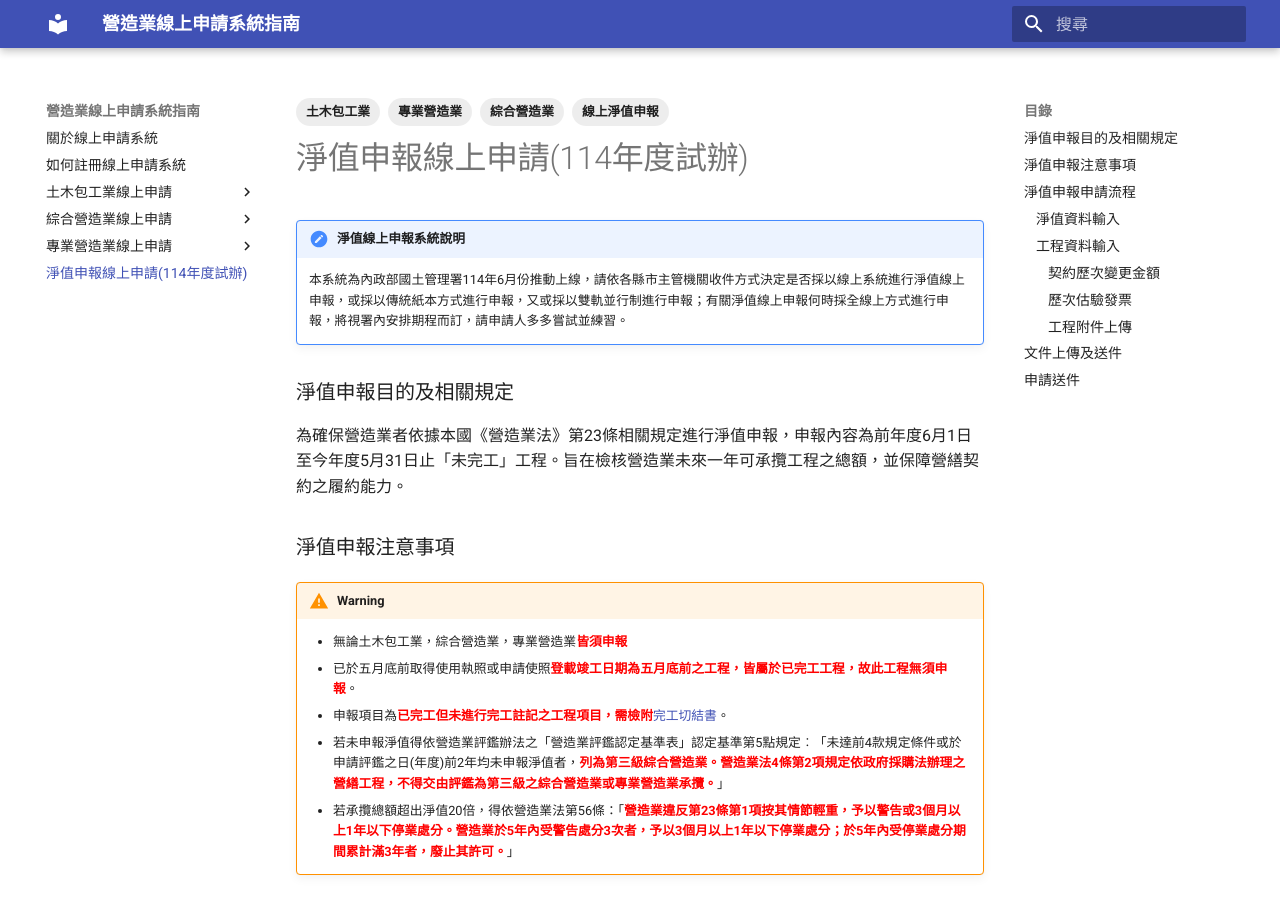
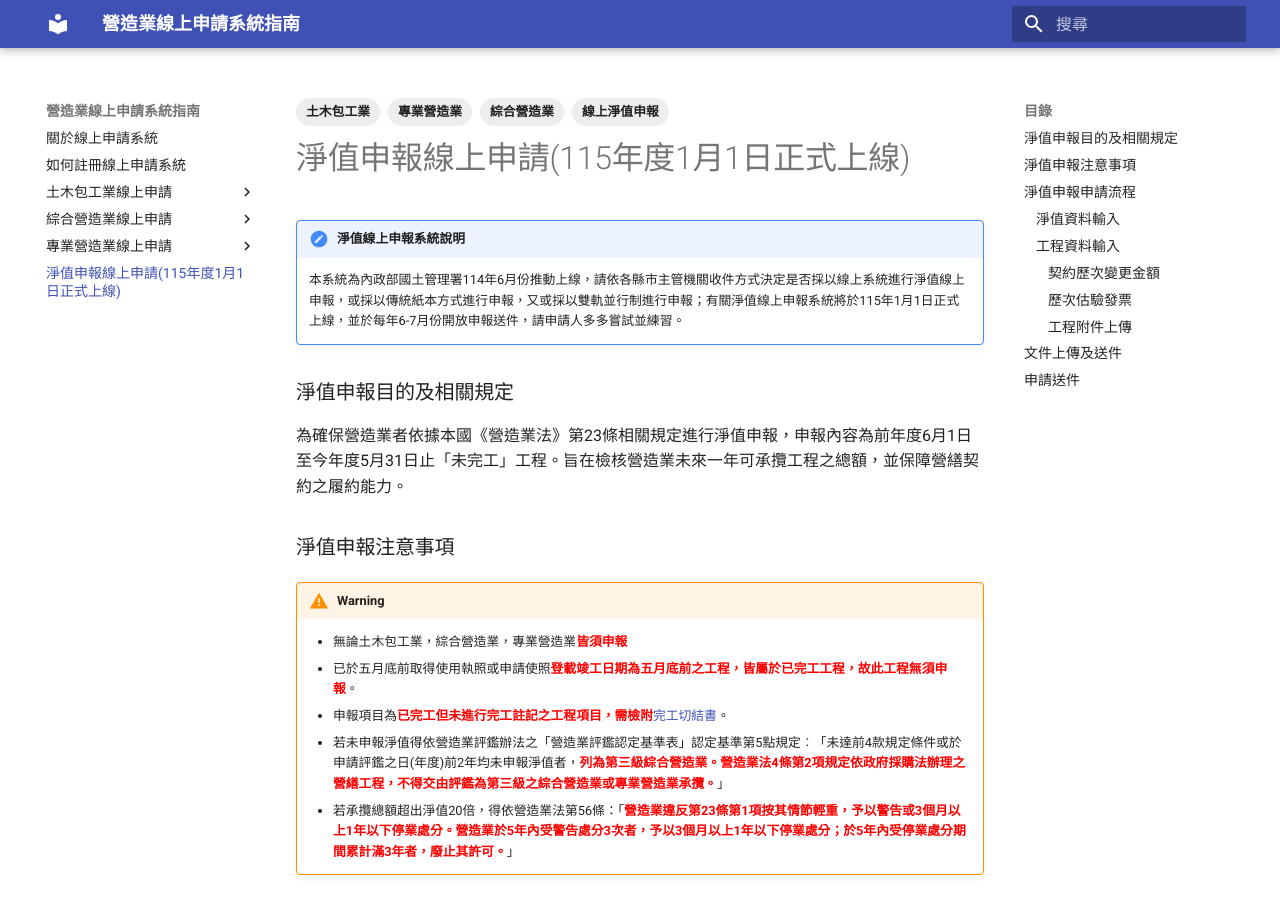
Before and after one commit to heke0621/online_system_tutorial, an MkDocs documentation site: the page built from docs/civ100m.md, in a window 1280 px wide and 900 px high. Built offline with MkDocs 1.6.1 and Material for MkDocs 9.7.7, drawn with Linux system fonts in a browser that asks for light colours; some of the changed text lies outside the part shown.

Commit message:
更新淨值申報頁面內容(改為115年正式上線)

```diff
--- a/docs/civ100m.md
+++ b/docs/civ100m.md
@@ -11,7 +11,7 @@ tags:
 
 !!! 淨值線上申報系統說明
 
-    本系統為內政部國土管理署114年6月份推動上線，請依各縣市主管機關收件方式決定是否採以線上系統進行淨值線上申報，或採以傳統紙本方式進行申報，又或採以雙軌並行制進行申報；有關淨值線上申報何時採全線上方式進行申報，將視署內安排期程而訂，請申請人多多嘗試並練習。
+    本系統為內政部國土管理署114年6月份推動上線，請依各縣市主管機關收件方式決定是否採以線上系統進行淨值線上申報，或採以傳統紙本方式進行申報，又或採以雙軌並行制進行申報；有關淨值線上申報系統將於115年1月1日正式上線，並於每年6-7月份開放申報送件，請申請人多多嘗試並練習。
 
 ### 淨值申報目的及相關規定
 
--- a/mkdocs.yml
+++ b/mkdocs.yml
@@ -95,4 +95,4 @@ nav:
     - 申領登記: Specialized_Construction/receive_manual.md
     - 變更專任工程人員(包含技師因故不能執行業務報請備查): Specialized_Construction/change_engineer.md
     - 變更專業工程項目登記: Specialized_Construction/change_project.md
- - 淨值申報線上申請(114年度試辦): civ100m.md
+ - 淨值申報線上申請(115年度1月1日正式上線): civ100m.md
```
Also changed, not shown: other parts of docs/civ100m.md (+2 -1 lines).
